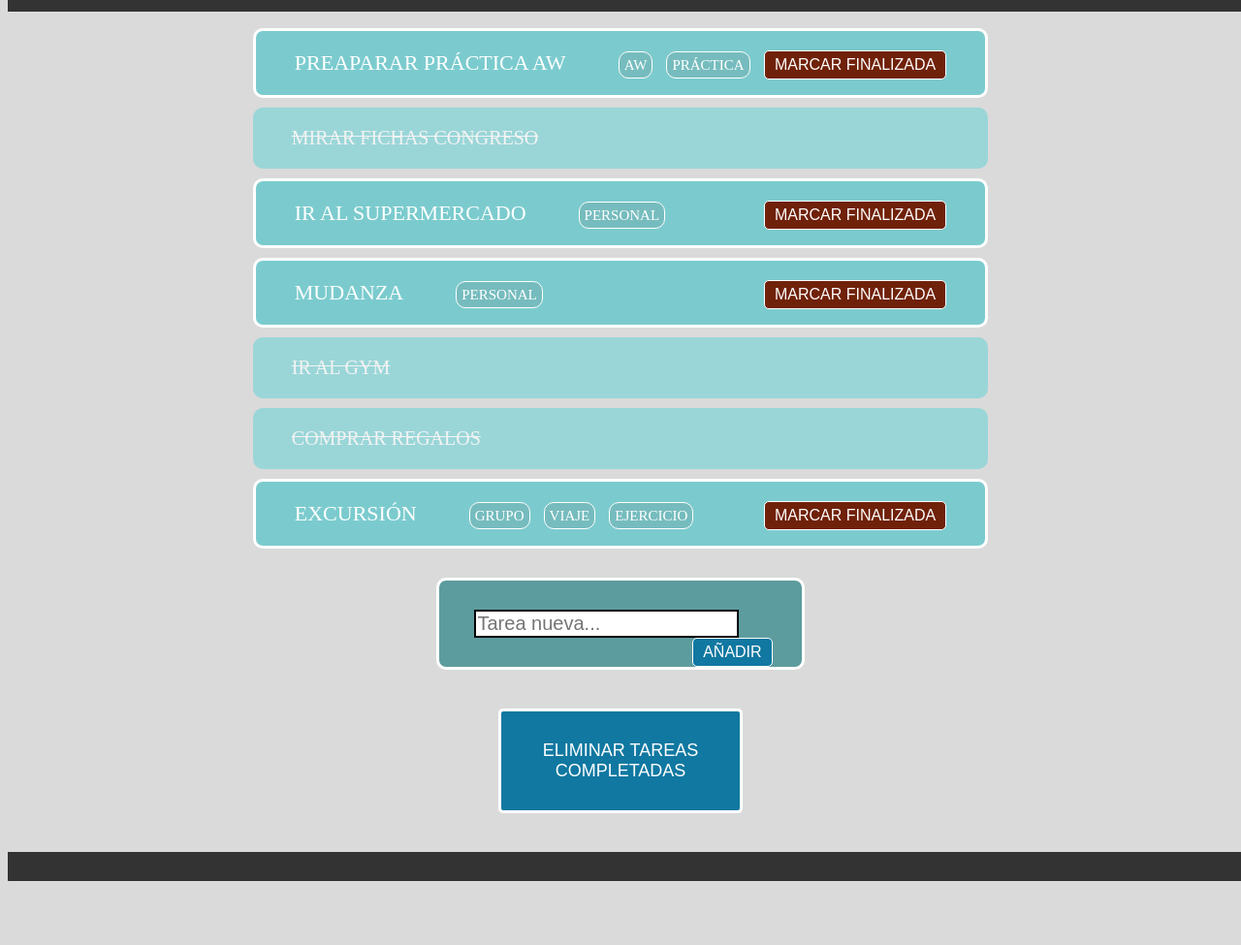
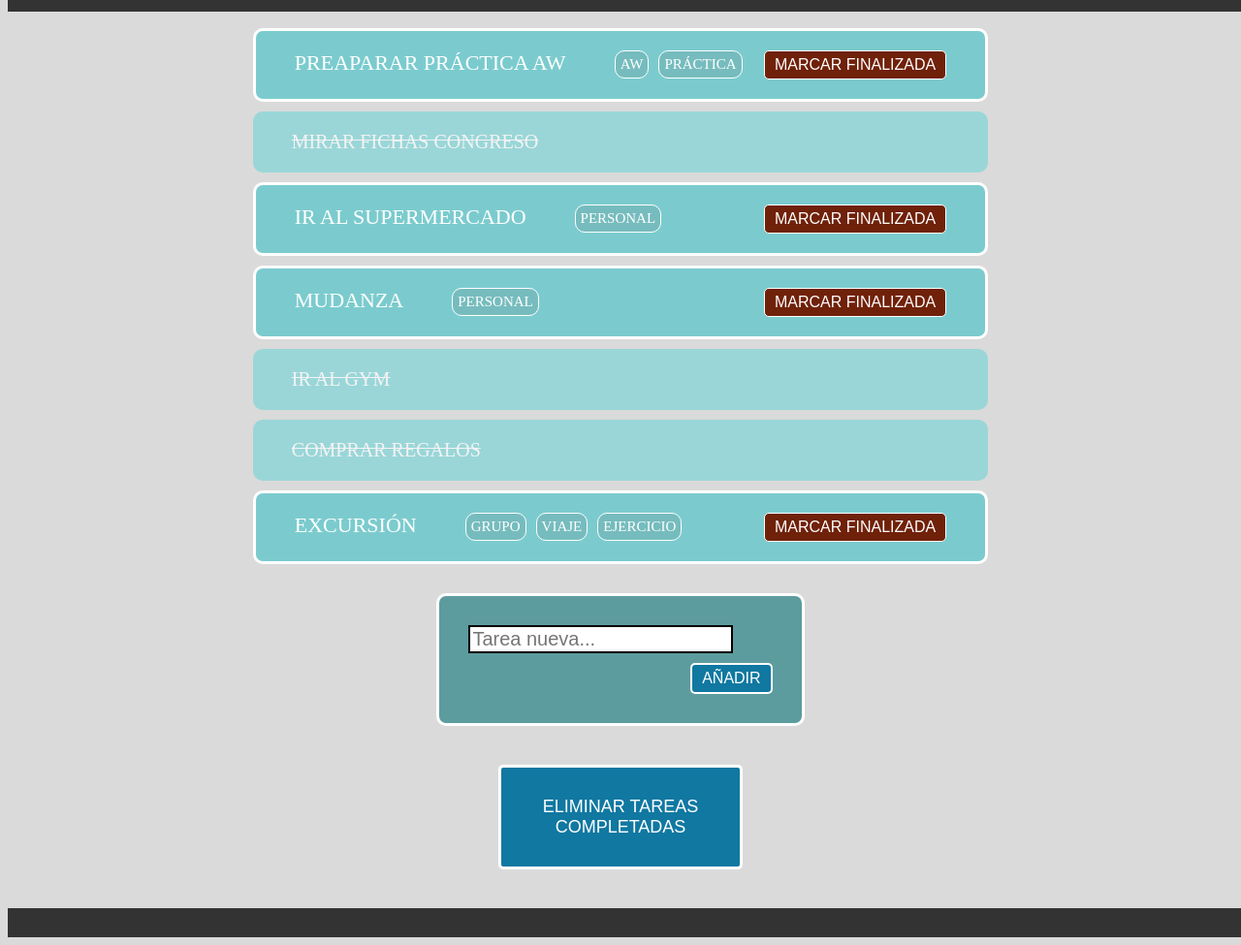
Before and after one commit to albercha17/AW_Proyect, a plain HTML site: page tasks.html in a window 1280 px wide. Shown: the part 121-1096 px from the top of the page at 97% size. Before the commit the page ends 1038 px from the top, so only its background shows below. Drawn offline with Linux system fonts and the light colour scheme.

Commit message:
practica 1 perfectaaa

```diff
--- a/CSS/tasksScreen.css
+++ b/CSS/tasksScreen.css
@@ -74,9 +74,11 @@ body {
     border-style: solid;
     border-color: rgb(255, 255, 255);
     border-radius: 10px;
+    text-align: right;
 }
 
 .tarea nombreTarea{
+    float: left;
     color:white;
     margin-right: 50px;
     font-size: 22px;
@@ -84,8 +86,8 @@ body {
 }
 
 .tarea etiqueta{
+    float: left;
     margin-right: 10px;
-    margin-top: 10px;
     padding: 5px 5px;
     font-size:15px;
     color:#FFFFFF;
@@ -101,7 +103,6 @@ body {
 
     color: rgb(255, 255, 255);
     padding: 5px 10px;
-    float: right;  /* PARA PONERLO A LA DERECHA*/
     text-decoration: none;
     font-size: 16px;
     cursor: pointer;
@@ -143,21 +144,24 @@ body {
     border-width: 3px;
     border-style: solid;
     border-color: rgb(255, 255, 255);
-    text-align: center;
+    text-align: right;
     display: block;
 }
 .nuevaTarea{
+    float: left;
     font-size: 20px;
     margin-right: 30px;
     border-width: 2px;
     border-style: solid;
     border-color: rgb(0, 0, 0);
     transition: width 0.4s ease-in-out;
+    max-width: 100%;
+    display: inline-block;
 
 
 }
 .botonAñadir {
-    float: right;
+    margin-top: 10px;
     margin-left: 20px;
     color: rgb(255, 255, 255);
     padding: 5px 10px;
@@ -166,7 +170,7 @@ body {
     cursor: pointer;
     background-color:rgb(16, 120, 161);
     border-radius: 5px;
-    border-width: 1px;
+    border-width: 2px;
     border-style: solid;
     border-color: rgb(255, 255, 255);
   }
```
